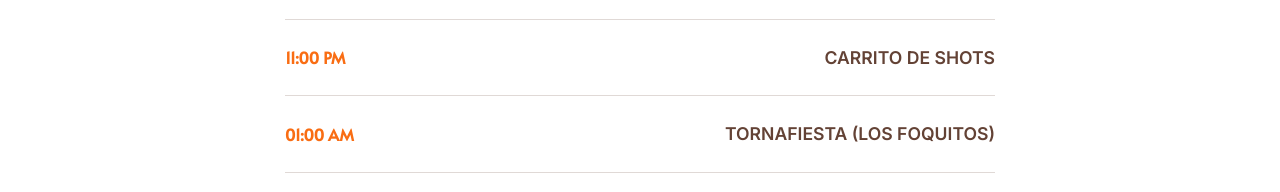
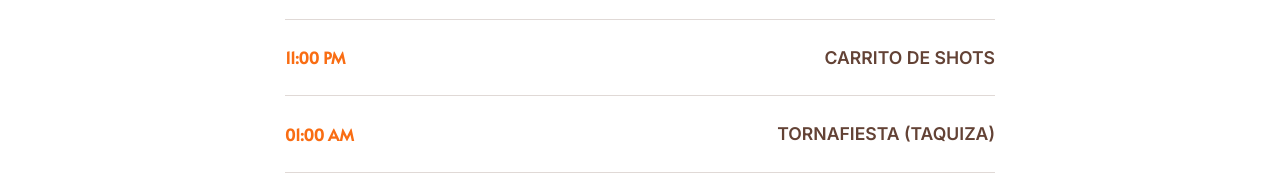
Before and after one commit to HOMERO-CHAVEZ-PRODUCTOR/PREPA-ANAHUAC, a plain HTML site: page index.html in a window 1280 px wide. Shown: the part 2552-2744 px from the top of the page. Drawn offline with Linux system fonts and the light colour scheme.

Commit message:
index.html

```diff
--- a/index.html
+++ b/index.html
@@ -416,7 +416,7 @@
             <div class="timeline-row"><span>10:20 PM</span><span>SE ABRE PISTA</span></div>
             <div class="timeline-row"><span>10:30 PM</span><span>CABINA 360°</span></div>
             <div class="timeline-row"><span>11:00 PM</span><span>CARRITO DE SHOTS</span></div>
-            <div class="timeline-row"><span>01:00 AM</span><span>TORNAFIESTA (LOS FOQUITOS)</span></div>
+            <div class="timeline-row"><span>01:00 AM</span><span>TORNAFIESTA (TAQUIZA)</span></div>
             <div class="timeline-row"><span>02:30 AM</span><span>AFTER / BARRA DE BEBIDAS</span></div>
             <div class="timeline-row"><span>04:00 AM</span><span>SORPRESA ANIMADA (HAMBURGUESAS)</span></div>
             <div class="timeline-row"><span>06:00 AM</span><span>FIN</span></div>
```
